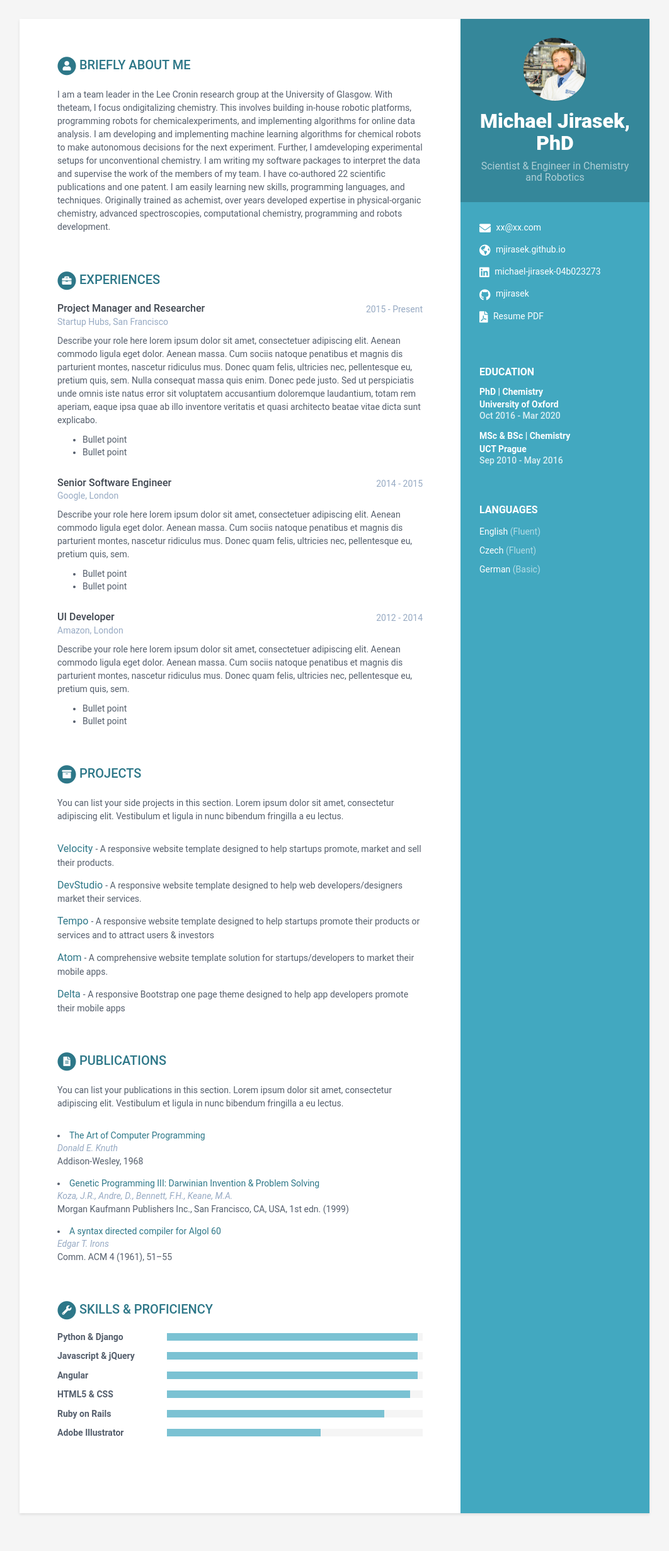
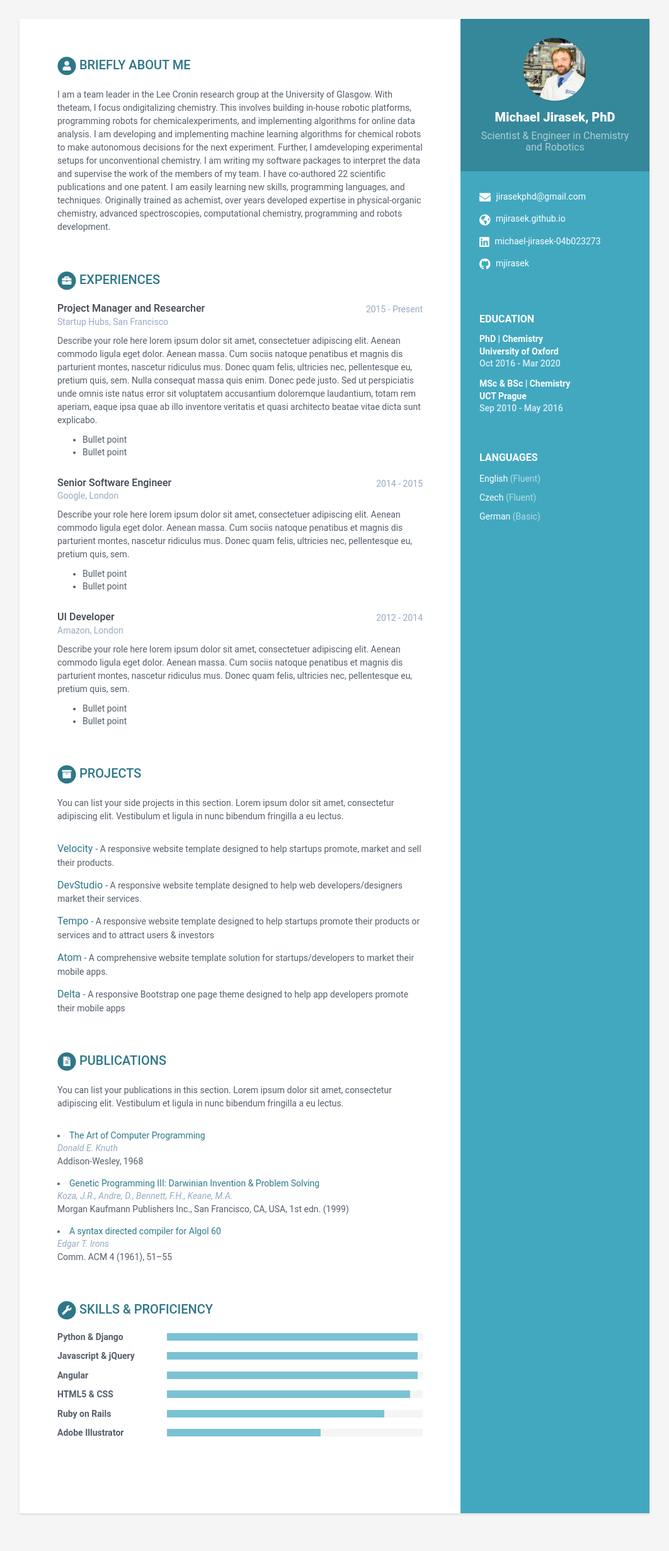
Before and after one commit to mjirasek/mjirasek, a Jekyll site: the page built from index.html, in a window 1280 px wide. Shown: the whole page at 63% size, without its empty margins (109-1171 px from the left). Built offline with Jekyll 4.4.1, drawn with Linux system fonts in a browser that asks for light colours.

Commit message:
personalisation

```diff
--- a/_data/data.yml
+++ b/_data/data.yml
@@ -13,7 +13,7 @@ sidebar:
     avatar: profile.png  #place a 100x100 picture inside /assets/images/ folder and provide the name of the file below
 
     # Sidebar links
-    email: xx@xx.com
+    email: jirasekphd@gmail.com
     # phone: 012 345 6789
     website: mjirasek.github.io #do not add http://
     linkedin: michael-jirasek-04b023273
@@ -22,7 +22,7 @@ sidebar:
     # telegram: # add your nickname without '@' sign
     # twitter: '@xxx'
     # goodreads: # Number-Username, e.g. 123456-alandoe
-    pdf: http://www.africau.edu/images/default/sample.pdf
+    # pdf: http://www.africau.edu/images/default/sample.pdf
 
     languages:
       title: Languages
--- a/_sass/_base.scss
+++ b/_sass/_base.scss
@@ -59,7 +59,7 @@ p {
     color: #fff;
   }
   .name {
-    font-size: 32px;
+    font-size: 20px;
     font-weight: 900;
     margin-top: 0;
     margin-bottom: 10px;
```
